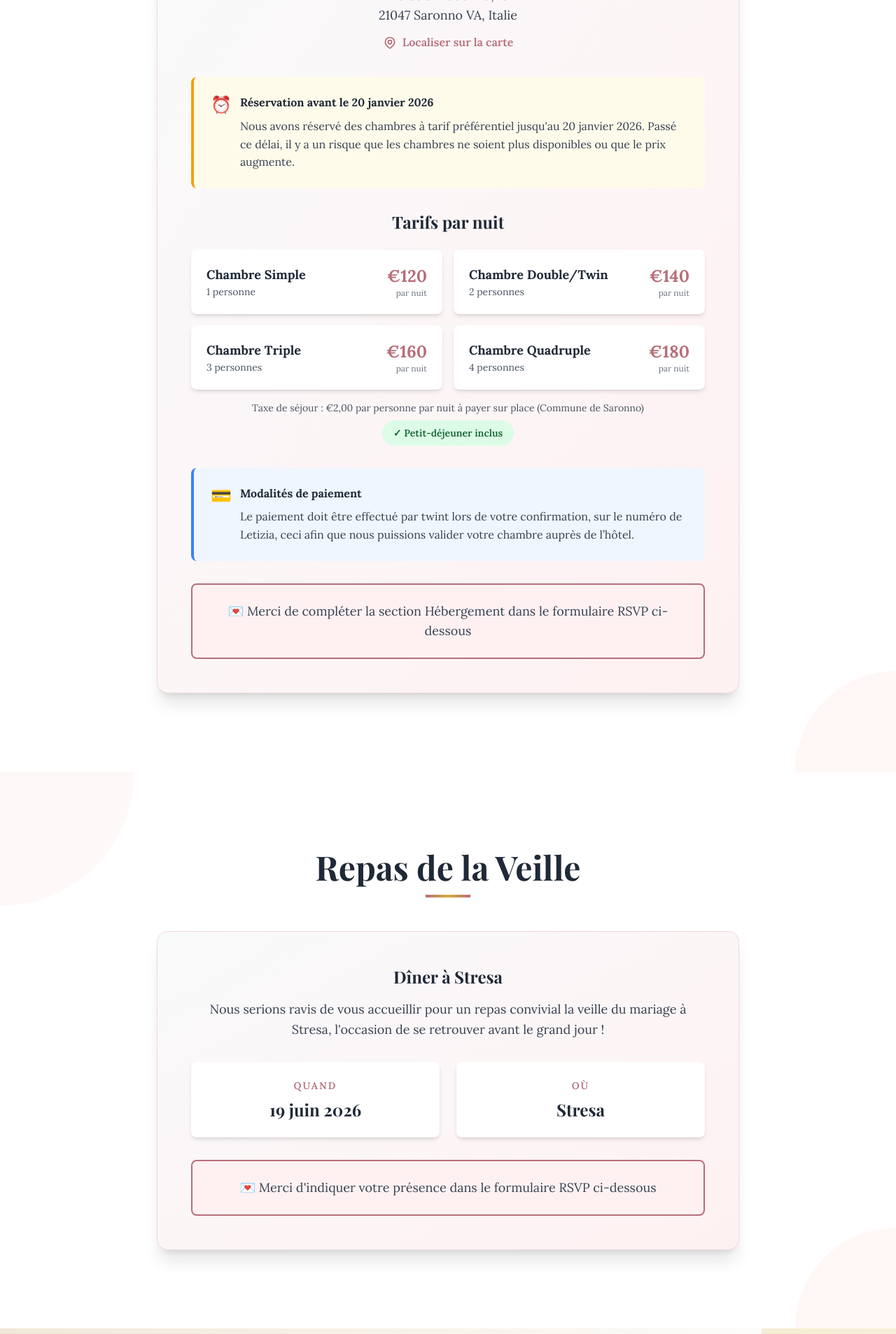
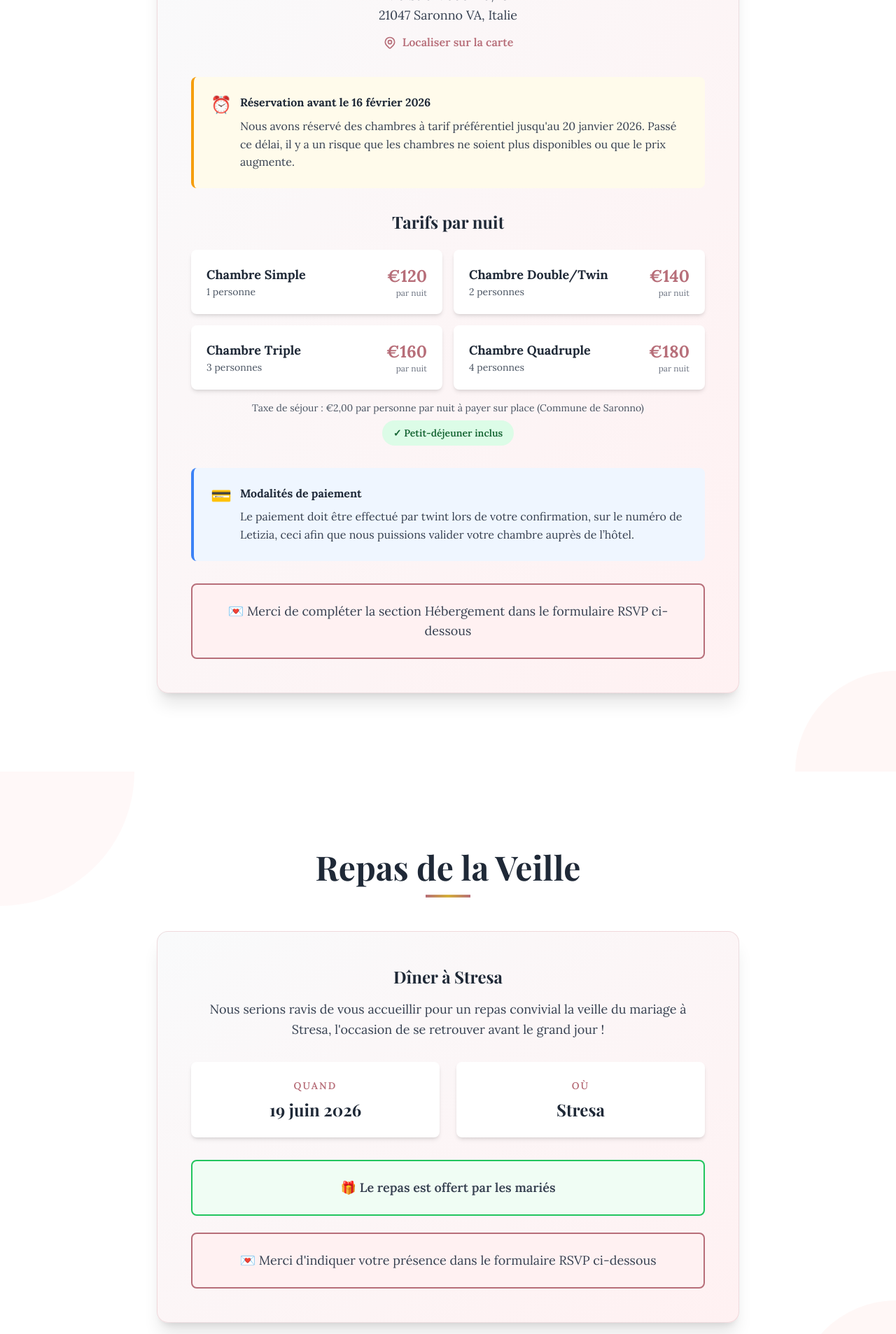
Before and after one commit to Paci31/wedding, a React (Vite) app: page / in a window 1280 px wide. Shown: the part 3920-5827 px from the top of the page at 70% size. Built offline with nearby package versions, Linux system fonts and the light colour scheme; no server answers.

Commit message:
Ajout info: le repas de la veille est offert par les mariés

```diff
--- a/src/components/DinnerInfo.jsx
+++ b/src/components/DinnerInfo.jsx
@@ -53,8 +53,15 @@ function DinnerInfo() {
               </div>
             </div>
 
+            {/* Information sur le coût */}
+            <div className="mt-8 bg-green-50 border-2 border-green-500 rounded-lg p-6">
+              <p className="text-gray-700 font-lora text-lg font-semibold">
+                🎁 {t("dinner.cost_note")}
+              </p>
+            </div>
+
             {/* Note dans le formulaire RSVP */}
-            <div className="mt-8 bg-rose-50 border-2 border-rose-gold rounded-lg p-6">
+            <div className="mt-6 bg-rose-50 border-2 border-rose-gold rounded-lg p-6">
               <p className="text-gray-700 font-lora text-lg">
                 💌 {t("dinner.form_note")}
               </p>
--- a/src/i18n/locales/fr.json
+++ b/src/i18n/locales/fr.json
@@ -102,7 +102,7 @@
     "title": "Hébergement",
     "subtitle": "Chambres avec tarif préférentiel",
     "mapLink": "Localiser sur la carte",
-    "deadline_title": "Réservation avant le 20 janvier 2026",
+    "deadline_title": "Réservation avant le 16 février 2026",
     "deadline_text": "Nous avons réservé des chambres à tarif préférentiel jusqu'au 20 janvier 2026. Passé ce délai, il y a un risque que les chambres ne soient plus disponibles ou que le prix augmente.",
     "rates_title": "Tarifs par nuit",
     "room_single": "Chambre Simple",
@@ -130,6 +130,7 @@
     "date_label": "Quand",
     "date": "19 juin 2026",
     "location_label": "Où",
+    "cost_note": "Le repas est offert par les mariés",
     "form_note": "Merci d'indiquer votre présence dans le formulaire RSVP ci-dessous"
   },
   "brunch": {
--- a/src/i18n/locales/it.json
+++ b/src/i18n/locales/it.json
@@ -102,7 +102,7 @@
     "title": "Alloggio",
     "subtitle": "Camere a tariffa preferenziale",
     "mapLink": "Localizza sulla mappa",
-    "deadline_title": "Prenotazione entro il 20 gennaio 2026",
+    "deadline_title": "Prenotazione entro il 16 febbraio 2026",
     "deadline_text": "Abbiamo riservato delle camere a tariffa preferenziale fino al 20 gennaio 2026. Dopo questa data, c'è il rischio che le camere non siano più disponibili o che il prezzo aumenti.",
     "rates_title": "Tariffe per notte",
     "room_single": "Camera Singola",
@@ -130,6 +130,7 @@
     "date_label": "Quando",
     "date": "19 giugno 2026",
     "location_label": "Dove",
+    "cost_note": "La cena è offerta dagli sposi",
     "form_note": "Si prega di indicare la vostra presenza nel modulo RSVP qui sotto"
   },
   "brunch": {
```
